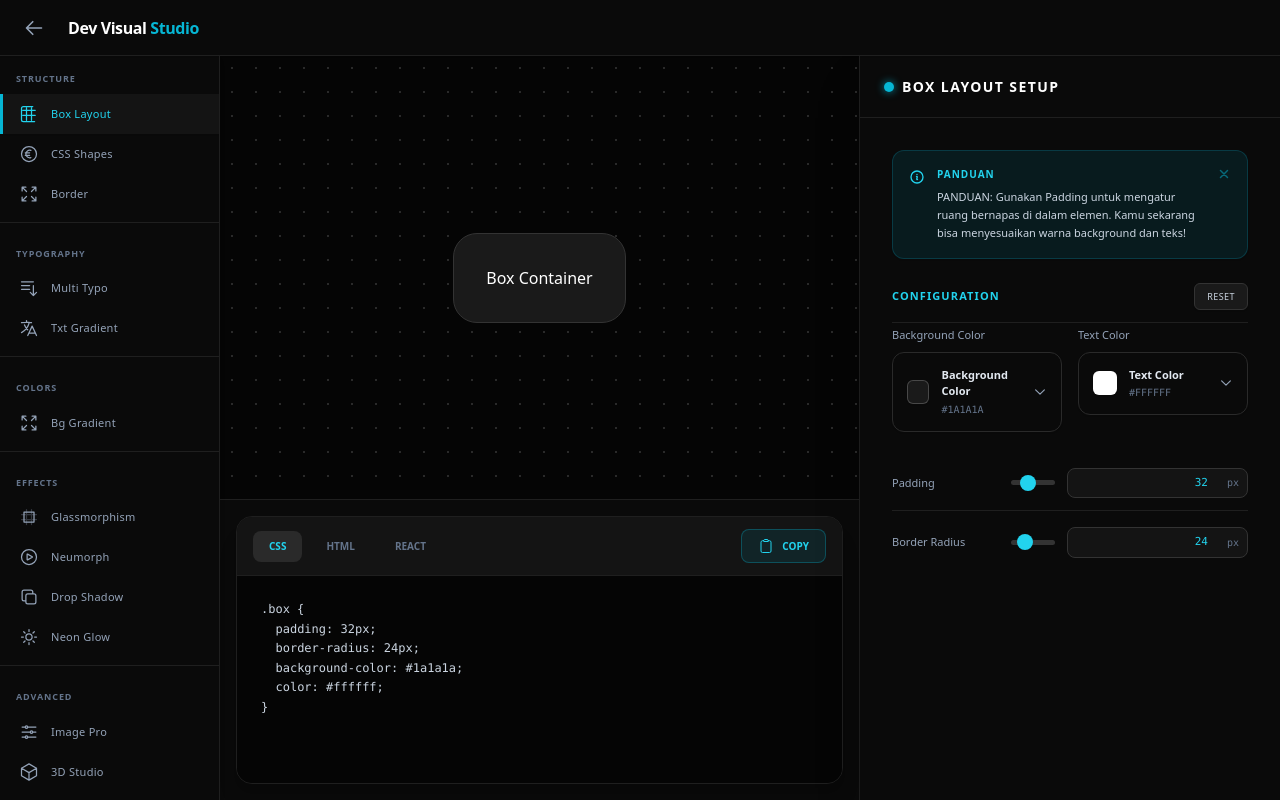
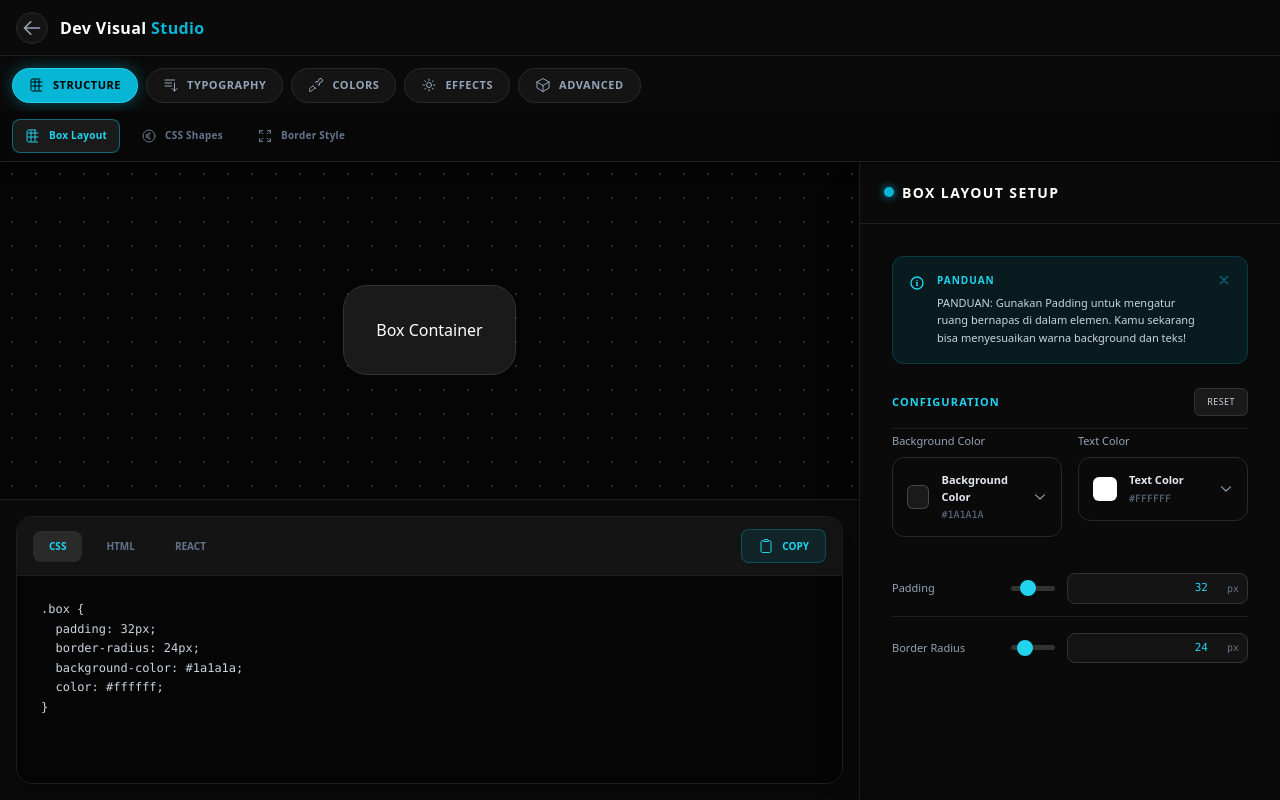
Before and after one commit to Rafli161102/CV-MRR, a Next.js app: page /css-studio in a window 1280 px wide. Built offline with nearby package versions, Linux system fonts and the light colour scheme.

Commit message:
Update page.jsx

```diff
--- a/src/app/css-studio/page.jsx
+++ b/src/app/css-studio/page.jsx
@@ -9,29 +9,36 @@ import {
   PluginGlow, PluginFilters, PluginTransform, PluginAnimation, PluginTransitions, PluginPixelDrawing
 } from './_components/plugins';
 
+// Data Kategori & Plugin dengan Icon
+const CATEGORIES = [
+  { id: 'Structure', title: 'Structure', icon: Icons.Layout },
+  { id: 'Typography', title: 'Typography', icon: Icons.Typography },
+  { id: 'Colors', title: 'Colors', icon: Icons.Picker },
+  { id: 'Effects', title: 'Effects', icon: Icons.Glow },
+  { id: 'Advanced', title: 'Advanced', icon: Icons.Cube3D }
+];
+
 const PLUGINS = [
   { id: 'layout', title: 'Box Layout', Icon: Icons.Layout, Component: PluginLayout, cat: 'Structure' },
   { id: 'shapes', title: 'CSS Shapes', Icon: Icons.Shapes, Component: PluginShapes, cat: 'Structure' },
-  { id: 'border', title: 'Border', Icon: Icons.Border, Component: PluginBorder, cat: 'Structure' },
+  { id: 'border', title: 'Border Style', Icon: Icons.Border, Component: PluginBorder, cat: 'Structure' },
   { id: 'typography', title: 'Multi Typo', Icon: Icons.Typography, Component: PluginTypography, cat: 'Typography' },
-  { id: 'text-gradient', title: 'Txt Gradient', Icon: Icons.TextGrad, Component: PluginTextGradient, cat: 'Typography' },
-  { id: 'bg-gradient', title: 'Bg Gradient', Icon: Icons.Border, Component: PluginBackgroundGradient, cat: 'Colors' },
-  { id: 'glass', title: 'Glassmorphism', Icon: Icons.Glass, Component: PluginGlassmorphism, cat: 'Effects' },
-  { id: 'neumorphism', title: 'Neumorph', Icon: Icons.Neumorphism, Component: PluginNeumorphism, cat: 'Effects' },
+  { id: 'text-gradient', title: 'Text Grad', Icon: Icons.TextGrad, Component: PluginTextGradient, cat: 'Typography' },
+  { id: 'bg-gradient', title: 'BG Gradient', Icon: Icons.Border, Component: PluginBackgroundGradient, cat: 'Colors' },
+  { id: 'glass', title: 'Glass Effect', Icon: Icons.Glass, Component: PluginGlassmorphism, cat: 'Effects' },
+  { id: 'neumorphism', title: 'Neumorphism', Icon: Icons.Neumorphism, Component: PluginNeumorphism, cat: 'Effects' },
   { id: 'shadow', title: 'Drop Shadow', Icon: Icons.Shadow, Component: PluginShadow, cat: 'Effects' },
   { id: 'glow', title: 'Neon Glow', Icon: Icons.Glow, Component: PluginGlow, cat: 'Effects' },
   { id: 'filters', title: 'Image Pro', Icon: Icons.Filters, Component: PluginFilters, cat: 'Advanced' },
   { id: 'transform', title: '3D Studio', Icon: Icons.Cube3D, Component: PluginTransform, cat: 'Advanced' },
   { id: 'animation', title: 'Keyframes', Icon: Icons.Animation, Component: PluginAnimation, cat: 'Advanced' },
   { id: 'transitions', title: 'Transitions', Icon: Icons.Transitions, Component: PluginTransitions, cat: 'Advanced' },
-  { id: 'pixelart', title: 'Pixel Drawing', Icon: Icons.Brush, Component: PluginPixelDrawing, cat: 'Advanced' }
+  { id: 'pixelart', title: 'Pixel Draw', Icon: Icons.Brush, Component: PluginPixelDrawing, cat: 'Advanced' }
 ];
 
-const CATEGORIES = ['Structure', 'Typography', 'Colors', 'Effects', 'Advanced'];
-
 export default function CssStudioPage() {
+  const [activeCat, setActiveCat] = useState('Structure');
   const [activeId, setActiveId] = useState('layout');
-  const [activeCat, setActiveCat] = useState('Structure'); // Kategori aktif untuk Mobile
   const router = useRouter();
 
   useEffect(() => {
@@ -40,83 +47,83 @@ export default function CssStudioPage() {
     return () => { document.body.style.overflow = 'auto'; };
   }, []);
 
-  // Update kategori aktif jika plugin diklik (untuk sinkronisasi desktop & mobile)
-  useEffect(() => {
-    const currentPlugin = PLUGINS.find(p => p.id === activeId);
-    if (currentPlugin) setActiveCat(currentPlugin.cat);
-  }, [activeId]);
+  // Filter plugin berdasarkan kategori aktif
+  const currentPlugins = PLUGINS.filter(p => p.cat === activeCat);
 
   return (
-    <div className="fixed inset-0 w-full h-[100dvh] flex flex-col font-sans bg-[#050505] text-[#d4d4d4] overflow-hidden box-border z-[90]">
+    <div className="fixed inset-0 w-full h-[100dvh] flex flex-col font-sans bg-[#050505] text-[#d4d4d4] overflow-hidden z-[90]">
 
-      {/* HEADER STUDIO */}
-      <div className="h-14 px-4 sm:px-6 border-b border-[#1f1f1f] flex items-center justify-between bg-[#0a0a0a] z-50 shrink-0 shadow-sm relative">
-        <div className="flex items-center gap-4">
-          <button onClick={() => router.push('/toolkit')} className="text-slate-400 hover:text-white transition-colors p-2 -ml-2 rounded-lg hover:bg-white/5">
+      {/* APP BAR - HEADER */}
+      <div className="h-14 px-4 border-b border-[#1f1f1f] flex items-center justify-between bg-[#0a0a0a] shrink-0 shadow-md z-50">
+        <div className="flex items-center gap-3">
+          <button onClick={() => router.push('/toolkit')} className="w-8 h-8 flex items-center justify-center text-slate-400 hover:text-white bg-[#141414] hover:bg-[#1f1f1f] rounded-full transition-all shadow-sm border border-[#2a2a2a]">
             <Icons.ArrowLeft />
           </button>
-          <div className="flex items-center gap-2">
-            <span className="font-bold text-white tracking-tight text-sm sm:text-base">Dev Visual <span className="text-cyan-500">Studio</span></span>
-          </div>
+          <span className="font-black text-white tracking-wide text-sm sm:text-base">Dev Visual <span className="text-cyan-500">Studio</span></span>
         </div>
       </div>
 
-      {/* MAIN WORKSPACE */}
-      <div className="flex-1 flex flex-col lg:flex-row overflow-hidden relative z-40 bg-[#050505]">
+      {/* NATIVE SLIDE NAVIGATION */}
+      <div className="flex flex-col bg-[#0a0a0a] border-b border-[#1f1f1f] shrink-0 z-40 shadow-lg">
 
-        {/* NAVIGASI KIRI / ATAS */}
-        <div className="w-full lg:w-[100px] xl:w-[220px] bg-[#0a0a0a] border-b lg:border-b-0 lg:border-r border-[#1f1f1f] shrink-0 flex flex-col z-30 shadow-md">
-
-           {/* MOBILE: KATEGORI BAR (Hanya Tampil di Mobile) */}
-           <div className="flex lg:hidden overflow-x-auto custom-scroll border-b border-[#1f1f1f] p-2 gap-2 bg-[#050505]">
-             {CATEGORIES.map(cat => (
+        {/* Kategori Utama (Scroll Horizontal) */}
+        <div className="flex overflow-x-auto custom-scroll px-3 pt-3 pb-2 gap-2 snap-x">
+          {CATEGORIES.map(cat => {
+            const isActive = activeCat === cat.id;
+            return (
               <button
-                  key={cat} onClick={() => setActiveCat(cat)}
-                  className={`shrink-0 px-4 py-1.5 rounded-full text-[10px] font-bold uppercase tracking-wider transition-all ${activeCat === cat ? 'bg-cyan-500/10 border border-cyan-500/50 text-cyan-400' : 'bg-[#141414] border border-[#2a2a2a] text-slate-400'}`}
+                key={cat.id}
+                onClick={() => { setActiveCat(cat.id); setActiveId(PLUGINS.find(p => p.cat === cat.id)?.id); }}
+                className={`snap-start shrink-0 flex items-center gap-2 px-4 py-2 rounded-full border transition-all duration-300 ${isActive ? 'bg-cyan-500 text-black border-cyan-400 shadow-[0_0_15px_rgba(6,182,212,0.4)]' : 'bg-[#141414] text-slate-400 border-[#2a2a2a] hover:border-[#444]'}`}
               >
-                  {cat}
+                <div className="w-4 h-4"><cat.icon /></div>
+                <span className="text-[11px] font-black uppercase tracking-wider">{cat.title}</span>
               </button>
-             ))}
+            )
+          })}
         </div>
 
-           {/* DESKTOP & MOBILE: DAFTAR PLUGIN */}
-           <div className="flex-1 overflow-x-auto lg:overflow-y-auto custom-scroll flex flex-row lg:flex-col p-2 lg:p-0">
-             {CATEGORIES.map(cat => (
-                <div key={cat} className={`flex flex-row lg:flex-col shrink-0 lg:w-full ${activeCat === cat ? 'flex' : 'hidden lg:flex'} lg:border-b border-[#1f1f1f] lg:pb-2 lg:mb-2 last:border-0`}>
-                   <div className="text-[9px] font-bold text-slate-500 uppercase tracking-widest mb-2 mt-4 px-4 hidden xl:block">{cat}</div>
-                   {PLUGINS.filter(p => p.cat === cat).map(plugin => (
+        {/* Sub-Kategori / Plugin (Scroll Horizontal) */}
+        <div className="flex overflow-x-auto custom-scroll px-3 py-2 gap-2 bg-[#050505]/50 shadow-inner">
+          {currentPlugins.map(plugin => {
+             const isActive = activeId === plugin.id;
+             return (
                <button
                  key={plugin.id}
                  onClick={() => setActiveId(plugin.id)}
-                        className={`flex items-center justify-center xl:justify-start gap-1.5 xl:gap-3 min-w-[80px] xl:w-full p-2.5 xl:px-4 xl:py-2.5 transition-all duration-200 border-b-[3px] lg:border-b-0 lg:border-l-[3px] rounded-lg lg:rounded-none lg:mx-0 mx-1 my-1 lg:my-0 ${activeId === plugin.id ? 'bg-[#141414] border-cyan-500 text-cyan-400 shadow-sm' : 'bg-transparent border-transparent text-slate-400 hover:bg-[#141414] hover:text-slate-200'}`}
+                 className={`shrink-0 flex items-center gap-2 px-3 py-2 rounded-lg transition-all duration-300 border ${isActive ? 'bg-[#1a1a1a] text-cyan-400 border-cyan-500/50' : 'bg-transparent text-slate-500 border-transparent hover:bg-[#141414] hover:text-slate-300'}`}
                >
-                        <div className="shrink-0 w-5 h-5 flex items-center justify-center"><plugin.Icon /></div>
-                        <span className="text-[9px] xl:text-[11px] font-medium tracking-wide text-center xl:text-left leading-tight hidden sm:block xl:block">{plugin.title}</span>
+                 <div className="w-4 h-4"><plugin.Icon /></div>
+                 <span className="text-[10px] font-bold tracking-wide whitespace-nowrap">{plugin.title}</span>
                </button>
-                   ))}
-                </div>
-             ))}
-           </div>
-        </div>
-
-        {/* KONTEN PLUGIN */}
-        <div className="flex-1 overflow-hidden bg-[#050505] flex flex-col relative z-10">
-           {PLUGINS.map(plugin => {
-              if (plugin.id !== activeId) return null;
-              const ActivePlugin = plugin.Component;
-              return <ActivePlugin key={plugin.id} />;
+             )
           })}
         </div>
       </div>
 
+      {/* MAIN WORKSPACE KONTEN PLUGIN (Dengan Animasi Key) */}
+      <div className="flex-1 overflow-hidden bg-[#050505] relative z-10 flex flex-col">
+         {PLUGINS.map(plugin => {
+            if (plugin.id !== activeId) return null;
+            const ActivePlugin = plugin.Component;
+            return (
+              <div key={plugin.id} className="w-full h-full animate-slide-up flex flex-col">
+                 <ActivePlugin />
+              </div>
+            );
+         })}
+      </div>
+
       <style>{`
-        .animate-fade-in { animation: fadeIn 0.3s ease-out forwards; }
-        @keyframes fadeIn { from { opacity: 0; transform: translateY(10px); } to { opacity: 1; transform: translateY(0); } }
+        /* Animasi Khas Native App */
+        .animate-slide-up { animation: slideUpFade 0.4s cubic-bezier(0.16, 1, 0.3, 1) forwards; }
+        @keyframes slideUpFade {
+           from { opacity: 0; transform: translateY(20px); }
+           to { opacity: 1; transform: translateY(0); }
+        }
         input[type="range"].custom-color-slider::-webkit-slider-thumb { -webkit-appearance: none; appearance: none; width: 14px; height: 14px; background: white; border: 2px solid #111113; border-radius: 50%; box-shadow: 0 1px 4px rgba(0,0,0,0.3); cursor: pointer; }
-        .custom-scroll::-webkit-scrollbar { width: 4px; height: 4px; }
-        .custom-scroll::-webkit-scrollbar-track { background: transparent; }
-        .custom-scroll::-webkit-scrollbar-thumb { background: #2a2a2a; border-radius: 10px; }
-        .custom-scroll::-webkit-scrollbar-thumb:hover { background: #0ea5e9; }
+        .custom-scroll::-webkit-scrollbar { height: 4px; width: 4px; display: none; }
+        .custom-scroll { -ms-overflow-style: none; scrollbar-width: none; }
       `}</style>
     </div>
   );
```
Lines whose indentation alone changed are shown as unchanged.
